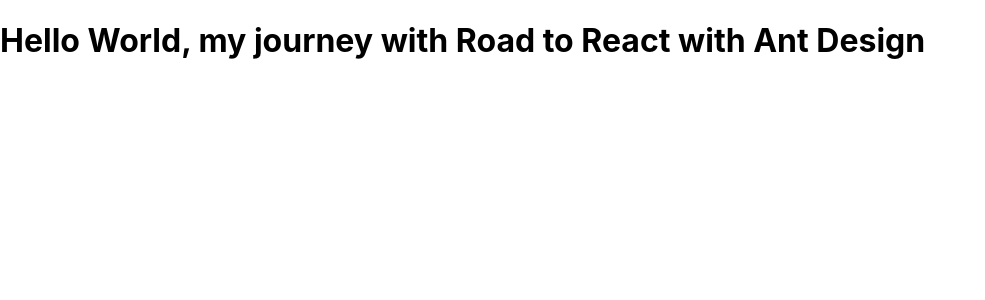
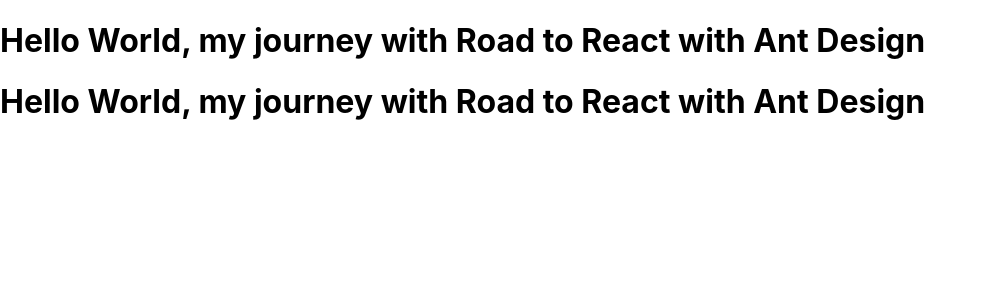
Before and after one commit to ShrutiMalik123/react-practice-project, a React (Create React App) app in the folder road-to-react/: page / in a window 1280 px wide. Shown: the top 300 px of the page, without its empty margins (0-985 px from the left). Built offline with nearby package versions, Linux system fonts and the light colour scheme.

Commit message:
landing page working but router not working

```diff
--- a/road-to-react/src/App.js
+++ b/road-to-react/src/App.js
@@ -1,9 +1,10 @@
 import React from "react";
-
+import LandingPage from "./components/landing/Landing";
 function App() {
   return (
     <div>
       <h1>Hello World, my journey with Road to React with Ant Design</h1>
+      <LandingPage />
     </div>
   );
 }
```
